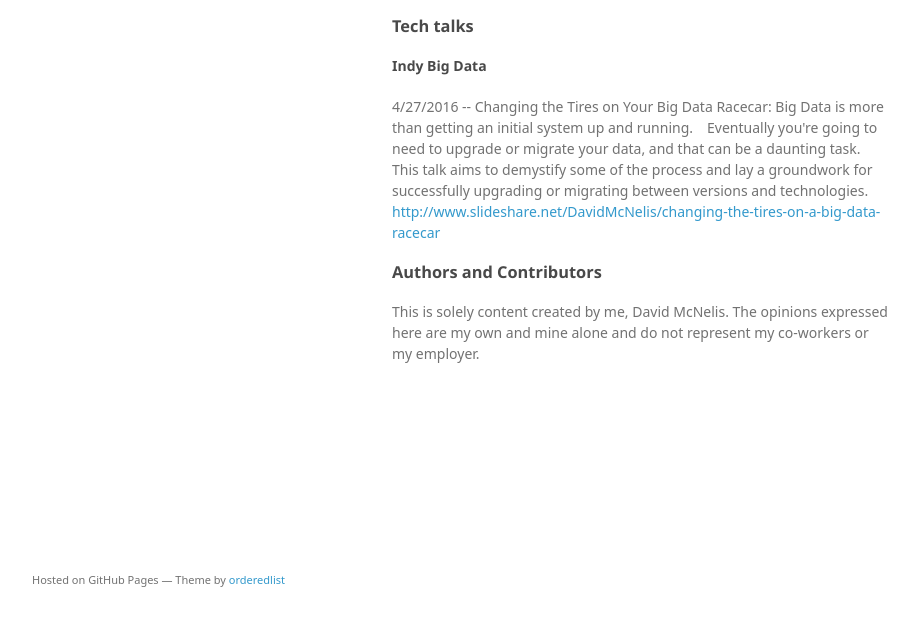
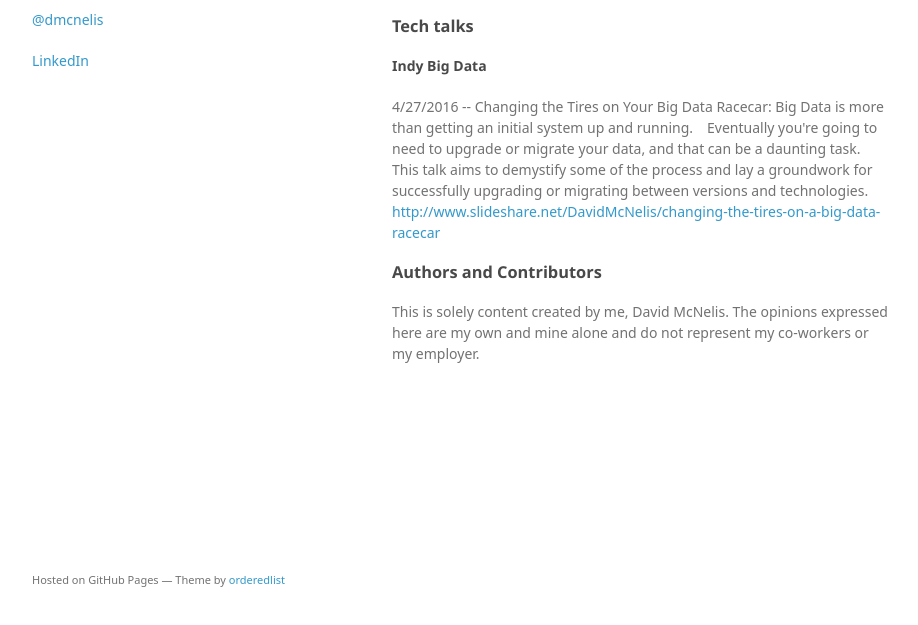
Before and after one commit to dmcnelis/dmcnelis.github.io, a plain HTML site: page index.html in a window 1280 px wide. Shown: the part 141-766 px from the top of the page, without its empty margins (178-1096 px from the left). Drawn offline with Linux system fonts and the light colour scheme; a web font is replaced by a local one.

Commit message:
Added a few more links

```diff
--- a/index.html
+++ b/index.html
@@ -20,6 +20,8 @@
 
 
         <p class="view"><a href="https://github.com/dmcnelis">View My GitHub Profile</a></p>
+	<p class="view"><a href="https://twitter.com/davemcnelis">@dmcnelis</a></p>
+	<p class="view"><a href="https://www.linkedin.com/in/dmcnelis">LinkedIn</a></p>
 
       </header>
       <section>
```
